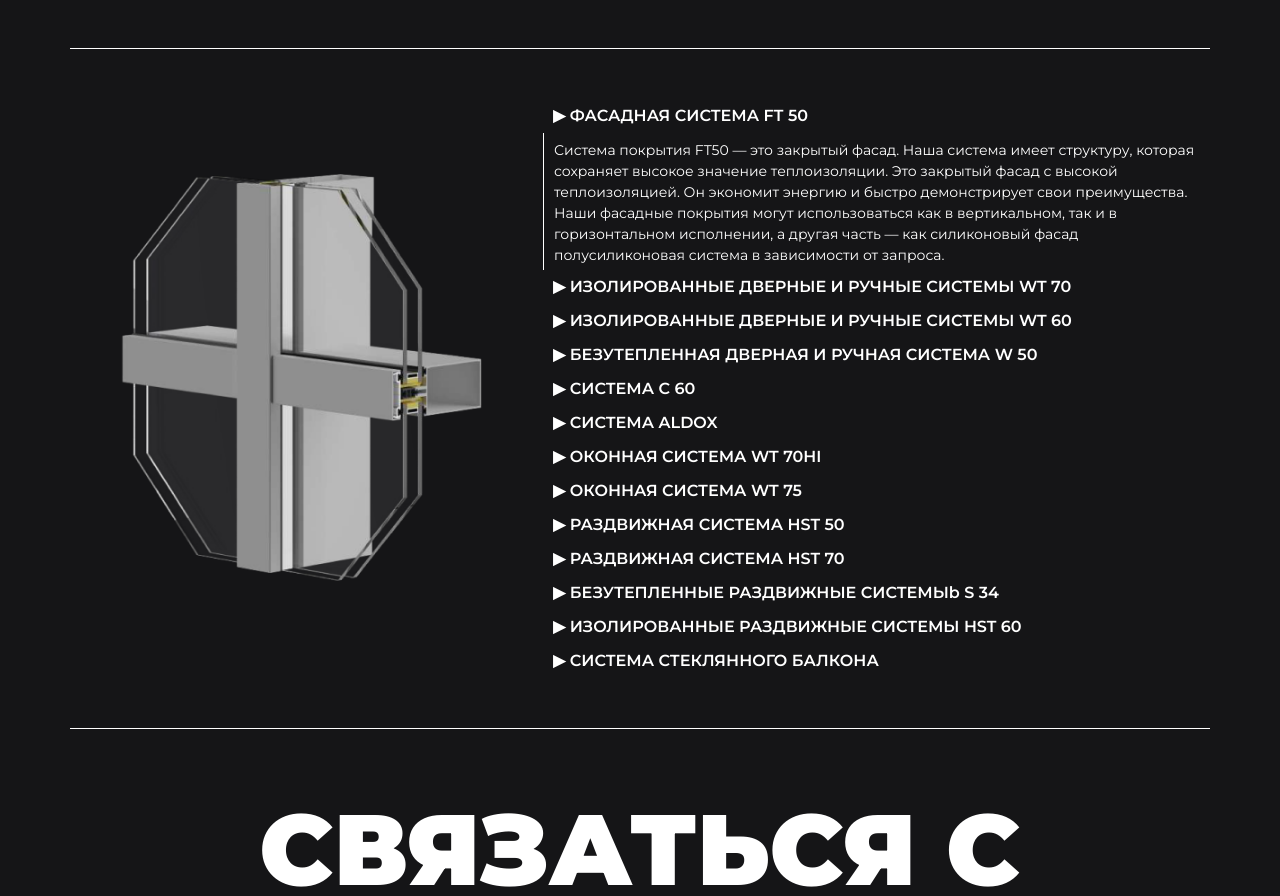
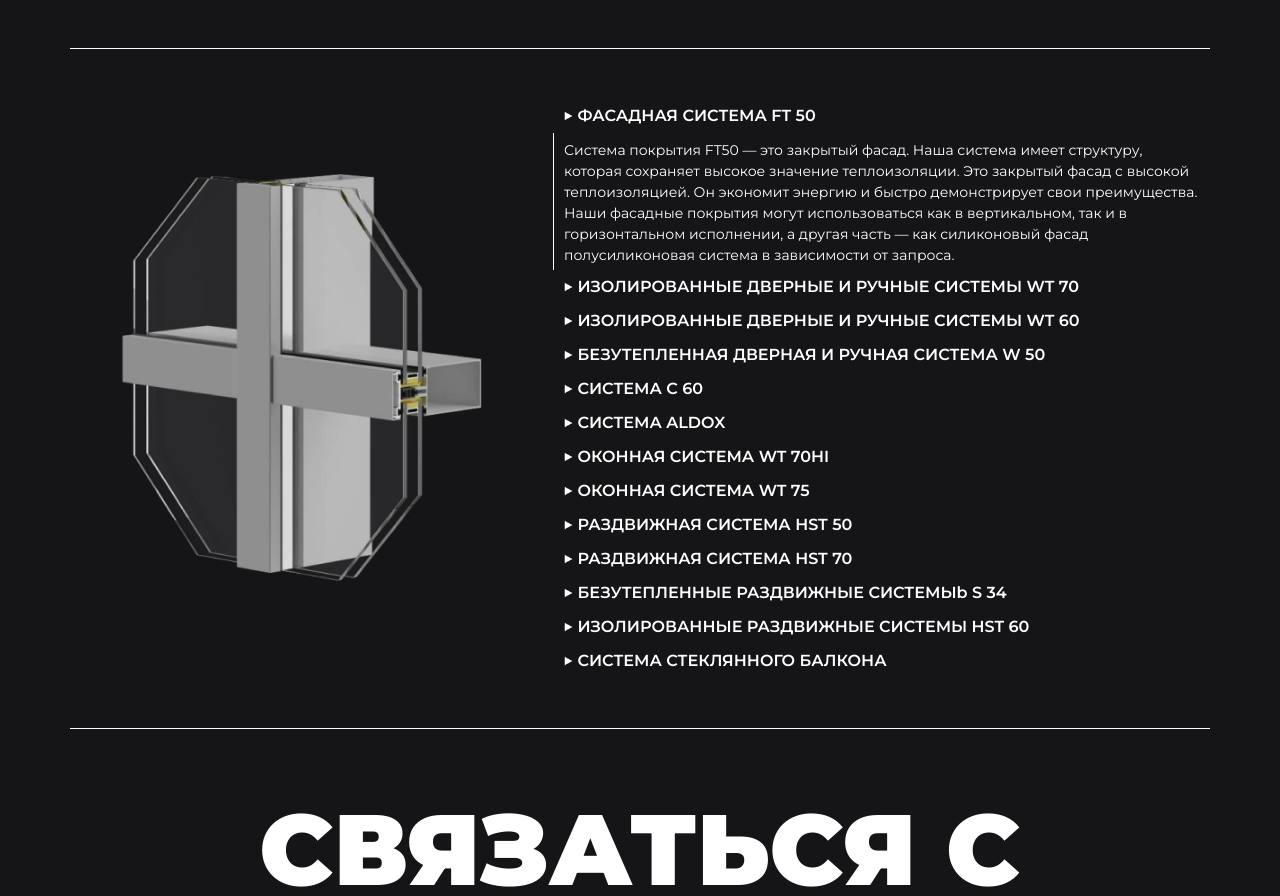
Before and after one commit to shahmarrzayev/AlufarRu, a React (Vite) app: page / in a window 1280 px wide. Shown: the part 3562-4458 px from the top of the page. Built offline with nearby package versions, Linux system fonts and the light colour scheme; a web font is replaced by a local one.

Commit message:
#Acardion & footer Logo fixed

```diff
--- a/src/components/footer/Footer.scss
+++ b/src/components/footer/Footer.scss
@@ -69,6 +69,8 @@ footer{
                 object-fit: contain;
             }
             .miniImage{
+                 margin-left: -10px;
+    margin-top: -10px;
                 width: calc(100%/8);
                 height: 100%;
             }
@@ -98,6 +100,7 @@ footer{
                 object-fit: contain;
             }
             .miniImage{
+
                 width: calc(100%/8);
                 height: 100%;
             }
--- a/src/myDatas/MyData.js
+++ b/src/myDatas/MyData.js
@@ -53,83 +53,83 @@ export const accardionData = [
     id: 1,
 
     img: ft50,
-    title: "▶ ФАСАДНАЯ СИСТЕМА FT 50",
+    title: "ФАСАДНАЯ СИСТЕМА FT 50",
     content: "Система покрытия FT50 — это закрытый фасад. Наша система имеет структуру, которая сохраняет высокое значение теплоизоляции. Это закрытый фасад с высокой теплоизоляцией. Он экономит энергию и быстро демонстрирует свои преимущества. Наши фасадные покрытия могут использоваться как в вертикальном, так и в горизонтальном исполнении, а другая часть — как силиконовый фасад полусиликоновая система в зависимости от запроса.",
   },
   {
     id: 2,
     img: wt70,
-    title: "▶ ИЗОЛИРОВАННЫЕ ДВЕРНЫЕ И РУЧНЫЕ СИСТЕМЫ WT 70",
+    title: "ИЗОЛИРОВАННЫЕ ДВЕРНЫЕ И РУЧНЫЕ СИСТЕМЫ WT 70",
     content: "Система обеспечивает глубину 70 мм при открывании оконных створок с прочной профильной конструкцией. Узкие профильные поверхности создают 92 мм площади на соединении створки и рамы. Толщина стекла может варьироваться от 24 мм до 46 мм. Инновационный полиамидный барьерный дизайн обеспечивает оптимальную теплоизоляцию. Эти области обеспечивают конструкцию с высокой теплоизоляцией. Можно использовать стандартные петли, а также дополнительные скрытые петли. Канальная конструкция совместима с механизмами открывания из ПВХ и алюминия, а также с системой «Euro Groove». Разработана в соответствии со стандартами. Полностью совместима с фасадной системой ALUFAR, раздвижными и другими сериями соединений.",
   },
   {
     id: 3,
     img: wt60,
-    title: "▶ ИЗОЛИРОВАННЫЕ ДВЕРНЫЕ И РУЧНЫЕ СИСТЕМЫ WT 60",
+    title: "ИЗОЛИРОВАННЫЕ ДВЕРНЫЕ И РУЧНЫЕ СИСТЕМЫ WT 60",
     content:
       "Система обеспечивает глубину 60 мм при открывании оконных створок с прочной профильной конструкцией. Узкие профильные поверхности создают 92 мм площади на соединении створки и рамы. Толщина стекла может варьироваться от 17 мм до 44 мм. Инновационный полиамидный барьерный дизайн обеспечивает оптимальную теплоизоляцию. Эти области обеспечивают конструкцию с высокой теплоизоляцией. Можно использовать стандартные петли, а также дополнительные скрытые петли. Канальная конструкция совместима с механизмами открывания из ПВХ и алюминия, а также с системой «Euro Groove». Разработана в соответствии со стандартами. Полностью совместима с фасадной системой ALUFAR, раздвижными и другими сериями соединений.",
   },
   {
     id: 4,
     img: wt50,
-    title: "▶ БЕЗУТЕПЛЕННАЯ ДВЕРНАЯ И РУЧНАЯ СИСТЕМА W 50",
+    title: "БЕЗУТЕПЛЕННАЯ ДВЕРНАЯ И РУЧНАЯ СИСТЕМА W 50",
     content: "Система обеспечивает глубину 50 мм при открывании оконных створок с прочной профильной конструкцией. Узкие профильные поверхности создают 49 мм площади на соединении створки и рамы. Толщина стекла может варьироваться от 17 мм до 44 мм. Можно использовать стандартные петли, а также дополнительные скрытые петли. Канальная конструкция совместима с алюминиевыми механизмами открывания и системой «Euro Groove». Разработана в соответствии со стандартами. Полностью совместима с фасадной системой ALUFAR, раздвижными и другими сериями соединений.",
   },
   {
     id: 5,
 
     img: c60,
-    title: "▶ СИСТЕМА C 60",
+    title: "СИСТЕМА C 60",
     content: "Лёгкая сборка и установка аксессуаров благодаря каналу для аксессуаров, соответствующему европейским стандартам. Диапазон использования стекла: 8–30 мм Водо- и пылеотталкивающее покрытие среднего размера. Угловой клин. Практичное и идеальное угловое соединение.Надёжная система отвода воздуха и воды.",
   },
   {
     id: 6,
 
     img: alodx,
-    title: "▶ СИСТЕМА ALDOX",
+    title: "СИСТЕМА ALDOX",
     content: "Лёгкая сборка и установка аксессуаров благодаря каналу для аксессуаров, соответствующему европейским стандартам.Диапазон использования стекла: 8–30 мм Использование водо- и пылевпитывающего среднего уплотнителя.Угловой клин. Практичное и идеальное угловое соединение.Надёжная система отвода воздуха и воды.",
   },
   {
     id: 7,
     img: wt70h,
-    title: "▶ ОКОННАЯ СИСТЕМА WT 70HI",
+    title: "ОКОННАЯ СИСТЕМА WT 70HI",
     content: "Высокая производительность благодаря теплоизоляционному наполнителю.Практичное решение для соединения средних профилей.Различные варианты открывания для дверей и окон.Надёжный отвод воздуха и воды.Эстетичные и стабильные решения с использованием средних профилей различной формы и статических характеристик.",
   },
   {
     id: 8,
     img: wt75,
-    title: "▶ ОКОННАЯ СИСТЕМА WT 75",
+    title: "ОКОННАЯ СИСТЕМА WT 75",
     content: "Высокая производительность благодаря теплоизоляционному наполнителю.Практичное решение для соединения средних профилей.Различные варианты открывания для дверей и окон.Надёжный отвод воздуха и воды.Эстетичные и стабильные решения с использованием средних профилей различной формы и со статическими характеристиками.",
   },
   {
     id: 9,
 
     img: hst50,
-    title: "▶ РАЗДВИЖНАЯ СИСТЕМА HST 50",
+    title: "РАЗДВИЖНАЯ СИСТЕМА HST 50",
     content: "Система подъёма и сдвига .Грузоподъёмность — 200 кг.Возможность изготовления подъёмно-раздвижных и раздвижных дверей с использованием одних и тех же профилей.Превосходная герметизация воздуха и воды благодаря уплотнителям из EPDM и композитных материалов.Максимальное поле обзора благодаря зажимному профилю шириной 50 мм.Практичное применение благодаря специальным аксессуарам системы.Решение с москитной сеткой для всех рам.Высокие двери благодаря усиленным профилям.РАЗДВИЖНАЯ СИСТЕМАГрузоподъёмность — 80 кг (120 кг с 4 подшипниками).Возможность изготовления подъёмно-раздвижных и раздвижных дверей с использованием одних и тех же профилей.Максимальное поле обзора благодаря зажимному профилю шириной 50 мм.Практичное применение благодаря специальным аксессуарам системы.Решение с москитной сеткой для всех рам.Высокие двери благодаря усиленным профилям.",
   },
   {
     id: 10,
     img: hst70,
-    title: "▶ РАЗДВИЖНАЯ СИСТЕМА HST 70",
+    title: "РАЗДВИЖНАЯ СИСТЕМА HST 70",
     content: "Система HST-70 Pull & Swipe работает по принципу закрытия, аналогичному оконным системам, с использованием новой системы фурнитуры. Благодаря этой особенности она кардинально отличается от традиционных раздвижных систем по своим характеристикам.Таким образом, она превосходит ожидания в местах, где требуется высокая производительность, особенно там, где желателен раздвижной механизм.Кроме того, благодаря встроенному в систему аксессуару Soft Close, который невиден снаружи, створка функционирует как ручная автоматическая система и обеспечивает бесшумное открытие и закрытие.Обеспечивает плавное и комфортное движение.",
   },
   {
     id: 11,
     img: s34,
-    title: "▶ БЕЗУТЕПЛЕННЫЕ РАЗДВИЖНЫЕ СИСТЕМЫb S 34",
+    title: "БЕЗУТЕПЛЕННЫЕ РАЗДВИЖНЫЕ СИСТЕМЫb S 34",
     content: "Конструкция рамы с двумя направляющими позволяет использовать 2- и 4-створчатые конфигурации. Поверхность соединения нижней части створки создаёт прозрачную зону между внутренним и внешним пространством. Толщина стекла может варьироваться от 18 мм до 22 мм. Обеспечивает комфортную атмосферу. Направляющие изготовлены из высокопрочной нержавеющей стали.Уплотнительные элементы изготовлены из формованного EPDM. Полностью совместима с сериями дверей, окон и фасадов ALUFAR.",
   },
   {
     id: 12,
     img: hst60,
-    title: "▶ ИЗОЛИРОВАННЫЕ РАЗДВИЖНЫЕ СИСТЕМЫ HST 60",
+    title: "ИЗОЛИРОВАННЫЕ РАЗДВИЖНЫЕ СИСТЕМЫ HST 60",
     content: "Двух- и однорельсовая конструкция рамы позволяет использовать 2,3 и 4 створки. Поверхность стыка нижнего крыла рамы создает прозрачную поверхность между внутренней и внешней средой.Толщина стекла может быть выбрана от 17 мм до 44 мм.Конструкция, уменьшающая конденсацию, с высокими показателями теплоизоляции. Идеально подходит для закрытых помещений. Обеспечивает комфортную среду. Используемые направляющие изготовлены из высокопрочной нержавеющей стали. Уплотнительные детали изготовлены из формованного EPDM. Предлагает до 6 точек запирания для обеспечения высоких характеристик безопасности. Полностью совместима с дверными, оконными и фасадными сериями ALUFAR.",
   },
   {
     id: 13,
     img: cambalkon,
-    title: "▶ СИСТЕМА СТЕКЛЯННОГО БАЛКОНА",
+    title: "СИСТЕМА СТЕКЛЯННОГО БАЛКОНА",
     content: "Система стеклянного балкона имеет множество особенностей. Одним из ее главных преимуществ является проникновение естественного света, надежность и безопасность. Безрамное остекление с безупречным внешним видом легко моется и очень удобно в использовании. Также возможно использование системы штор.Преимущество стеклянного балкона:Придает эстетичный видЗащищает от посторонних явлений, таких как дождь, снег, ветер, пыль и т. д.Создает на балконе ауру, которой вы будете наслаждаться в течение 4 сезонов.Привлекательно и радует глаз",
   },
 ];
--- a/src/pages/home/homeAccardion/HomeAccardion.jsx
+++ b/src/pages/home/homeAccardion/HomeAccardion.jsx
@@ -1,6 +1,7 @@
 import React, { useState } from "react";
 import { motion, AnimatePresence } from "framer-motion";
 import { accardionData } from "../../../myDatas/MyData";
+import playIcon from "../../../assets/logos/playIcon.png";
 import "./HomeAccardion.scss";
 
 const HomeAccardion = () => {
@@ -35,10 +36,10 @@ const HomeAccardion = () => {
             {accardionData?.map((item) => (
               <div key={item.id} className="accordionItem">
                 <div
-                  className="accordion-header"
+                  className="accordionHeader"
                   onClick={() => toggleAccordion(item.id)}
                 >
-                  <span>{item.title}</span>
+                  <span><img className="miniLogo" src={playIcon} alt="" /> {item.title}</span>
                   {/* <span>{openId === item.id ? "−" : "+"}</span> */}
                 </div>
 
--- a/src/pages/home/homeAccardion/HomeAccardion.scss
+++ b/src/pages/home/homeAccardion/HomeAccardion.scss
@@ -14,7 +14,8 @@
   }
 
   .accordionItem {
-    .accordion-header {
+    padding: 0 10px;
+    .accordionHeader {
       cursor: pointer;
       padding: 5px 10px 5px;
       font-weight: 600;
@@ -25,6 +26,10 @@
 
       &:hover {
         background-color: #333;
+      }
+      .miniLogo{
+        width: 10px;
+        height: 10px;
       }
     }
 
--- a/src/pages/home/projects/Projects.scss
+++ b/src/pages/home/projects/Projects.scss
@@ -98,10 +98,7 @@
           width: 100%;
           &:hover{
             width: 100%;
-            .cardImage{
-              overflow: hidden;
-              transform: scale(1.1);
-            }
+
           }
         }
       }
```
Also changed, not shown: src/assets/logos/playIcon.png (added).
